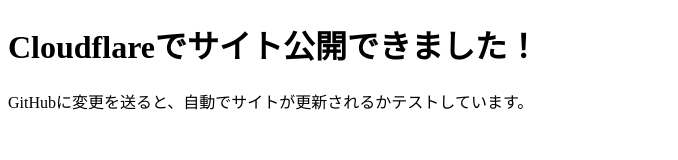
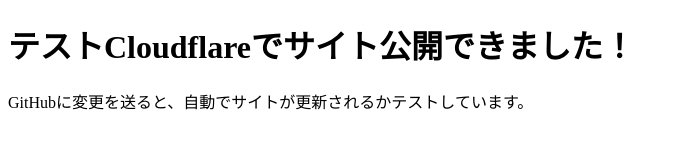
Before and after one commit to hikonan/cloudflare-test, a plain HTML site: page index.html in a window 1280 px wide. Shown: the whole page, without its empty margins (0-678 px from the left). Drawn offline with Linux system fonts and the light colour scheme.

Commit message:
テストを追加

```diff
--- a/index.html
+++ b/index.html
@@ -7,7 +7,7 @@
 </head>
 
 <body>
-<h1>Cloudflareでサイト公開できました！</h1>
+<h1>テストCloudflareでサイト公開できました！</h1>
 <p>GitHubに変更を送ると、自動でサイトが更新されるかテストしています。</p>
 </body>
 </html>
```
